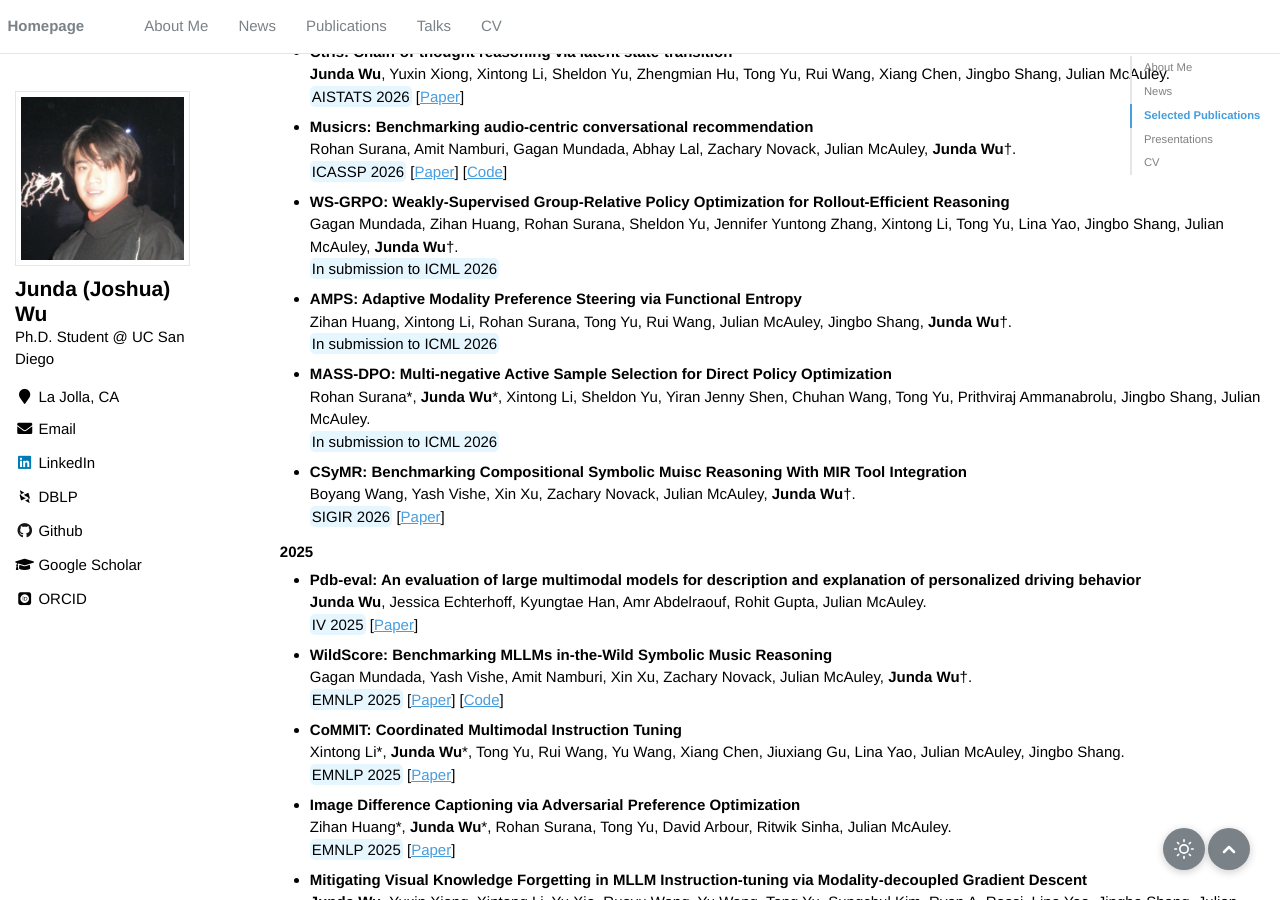
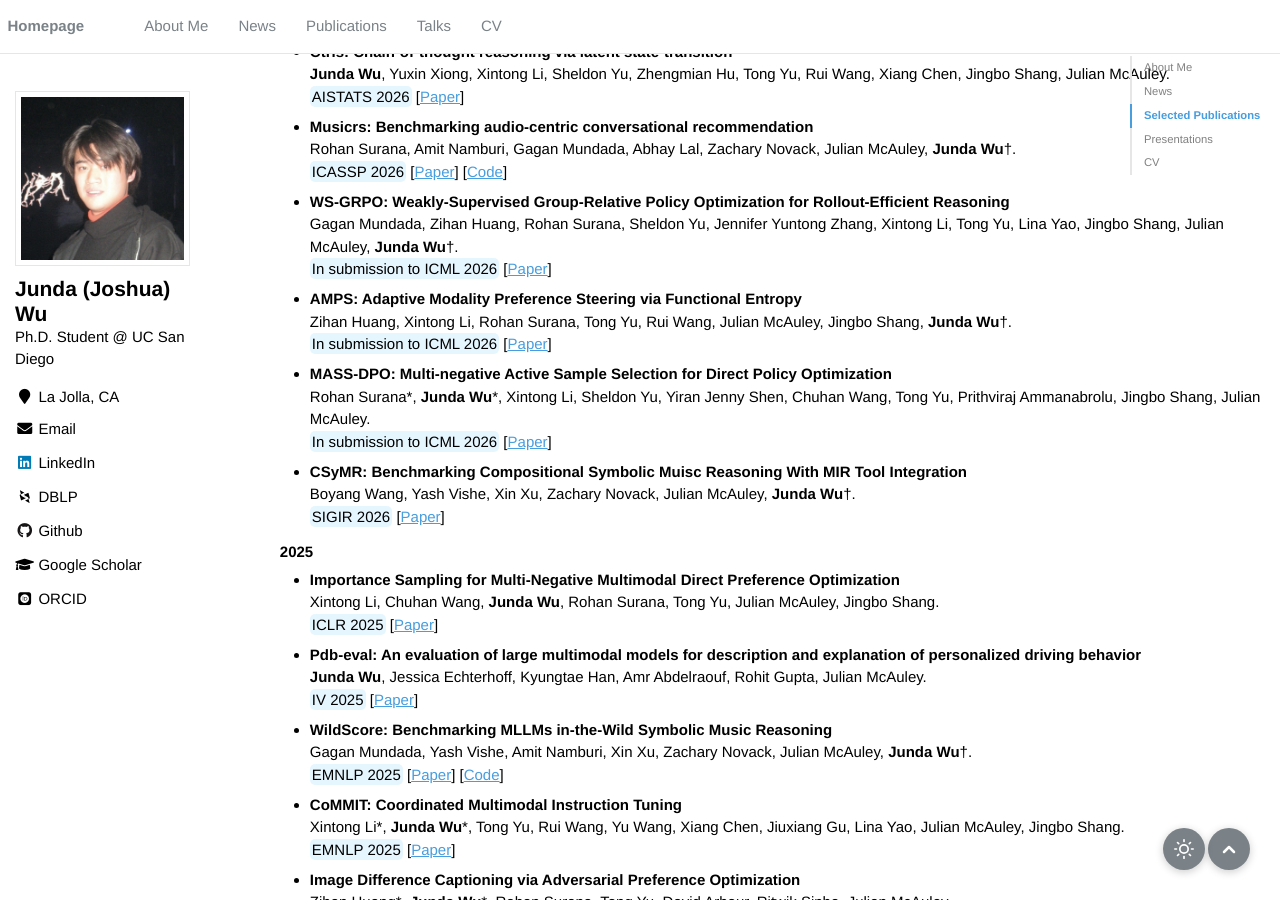
Before and after one commit to JoshuaWu1997/JoshuaWu1997.github.io, a Jekyll site: the page built from _pages/about.md, in a window 1280 px wide and 900 px high, scrolled down 2120 px. Built offline with Jekyll 4.4.1, drawn with Linux system fonts in a browser that asks for light colours; emoji names are drawn with the system emoji font; some web fonts are replaced.

Commit message:
Update publications.yml

```diff
--- a/_data/publications.yml
+++ b/_data/publications.yml
@@ -1,9 +1,10 @@
 featured:
   - {title: 'Ctrls: Chain-of-thought reasoning via latent state-transition', authors: '**Junda Wu**, Yuxin Xiong, Xintong Li, Sheldon Yu, Zhengmian Hu, Tong Yu, Rui Wang, Xiang Chen, Jingbo Shang, Julian McAuley', venue: 'AISTATS 2026', url: 'https://arxiv.org/abs/2507.08182', year: 2026}
   - {title: 'Musicrs: Benchmarking audio-centric conversational recommendation', authors: 'Rohan Surana, Amit Namburi, Gagan Mundada, Abhay Lal, Zachary Novack, Julian McAuley, **Junda Wu**†', venue: 'ICASSP 2026', url: 'https://arxiv.org/abs/2509.19469', code: 'https://github.com/rohan2810/musiCRS', year: 2026}
-  - {title: 'WS-GRPO: Weakly-Supervised Group-Relative Policy Optimization for Rollout-Efficient Reasoning', authors: 'Gagan Mundada, Zihan Huang, Rohan Surana, Sheldon Yu, Jennifer Yuntong Zhang, Xintong Li, Tong Yu, Lina Yao, Jingbo Shang, Julian McAuley, **Junda Wu**†', venue: 'In submission to ICML 2026', year: 2026}
-  - {title: 'AMPS: Adaptive Modality Preference Steering via Functional Entropy', authors: 'Zihan Huang, Xintong Li, Rohan Surana, Tong Yu, Rui Wang, Julian McAuley, Jingbo Shang, **Junda Wu**†', venue: 'In submission to ICML 2026', year: 2026}
-  - {title: 'MASS-DPO: Multi-negative Active Sample Selection for Direct Policy Optimization', authors: 'Rohan Surana\*, **Junda Wu**\*, Xintong Li, Sheldon Yu, Yiran Jenny Shen, Chuhan Wang, Tong Yu, Prithviraj Ammanabrolu, Jingbo Shang, Julian McAuley', venue: 'In submission to ICML 2026', year: 2026}
+  - {title: 'WS-GRPO: Weakly-Supervised Group-Relative Policy Optimization for Rollout-Efficient Reasoning', authors: 'Gagan Mundada, Zihan Huang, Rohan Surana, Sheldon Yu, Jennifer Yuntong Zhang, Xintong Li, Tong Yu, Lina Yao, Jingbo Shang, Julian McAuley, **Junda Wu**†', venue: 'In submission to ICML 2026', url: 'https://arxiv.org/abs/2602.17025', year: 2026}
+  - {title: 'AMPS: Adaptive Modality Preference Steering via Functional Entropy', authors: 'Zihan Huang, Xintong Li, Rohan Surana, Tong Yu, Rui Wang, Julian McAuley, Jingbo Shang, **Junda Wu**†', venue: 'In submission to ICML 2026', url: 'https://arxiv.org/abs/2602.12533', year: 2026}
+  - {title: 'MASS-DPO: Multi-negative Active Sample Selection for Direct Policy Optimization', authors: 'Rohan Surana\*, **Junda Wu**\*, Xintong Li, Sheldon Yu, Yiran Jenny Shen, Chuhan Wang, Tong Yu, Prithviraj Ammanabrolu, Jingbo Shang, Julian McAuley', venue: 'In submission to ICML 2026', url: 'https://openreview.net/pdf?id=gFtdK7pwHg', year: 2026}
+  - {title: 'Importance Sampling for Multi-Negative Multimodal Direct Preference Optimization', authors: 'Xintong Li, Chuhan Wang, **Junda Wu**, Rohan Surana, Tong Yu, Julian McAuley, Jingbo Shang', venue: 'ICLR 2025', url: 'https://arxiv.org/abs/2509.25717', year: 2025}
   - {title: 'Pdb-eval: An evaluation of large multimodal models for description and explanation of personalized driving behavior', authors: '**Junda Wu**, Jessica Echterhoff, Kyungtae Han, Amr Abdelraouf, Rohit Gupta, Julian McAuley', venue: 'IV 2025', url: 'https://arxiv.org/abs/2507.18447', year: 2025}
   - {title: 'WildScore: Benchmarking MLLMs in-the-Wild Symbolic Music Reasoning', authors: 'Gagan Mundada, Yash Vishe, Amit Namburi, Xin Xu, Zachary Novack, Julian McAuley, **Junda Wu**†', venue: 'EMNLP 2025', url: 'https://aclanthology.org/2025.emnlp-main.853/', code: 'https://github.com/GaganVM/WildScore', year: 2025}
   - {title: 'CoMMIT: Coordinated Multimodal Instruction Tuning', authors: 'Xintong Li\*, **Junda Wu**\*, Tong Yu, Rui Wang, Yu Wang, Xiang Chen, Jiuxiang Gu, Lina Yao, Julian McAuley, Jingbo Shang', venue: 'EMNLP 2025', url: 'https://aclanthology.org/2025.emnlp-main.582/', year: 2025}
@@ -30,16 +31,16 @@ featured:
 
 index:
   # 2026
-  - {title: 'WS-GRPO: Weakly-Supervised Group-Relative Policy Optimization for Rollout-Efficient Reasoning', authors: 'Gagan Mundada, Zihan Huang, Rohan Surana, Sheldon Yu, Jennifer Yuntong Zhang, Xintong Li, Tong Yu, Lina Yao, Jingbo Shang, Julian McAuley, **Junda Wu**†', venue: 'In submission to ICML 2026', year: 2026}
-  - {title: 'AMPS: Adaptive Modality Preference Steering via Functional Entropy', authors: 'Zihan Huang, Xintong Li, Rohan Surana, Tong Yu, Rui Wang, Julian McAuley, Jingbo Shang, **Junda Wu**†', venue: 'In submission to ICML 2026', year: 2026}
-  - {title: 'MASS-DPO: Multi-negative Active Sample Selection for Direct Policy Optimization', authors: 'Rohan Surana\*, **Junda Wu**\*, Xintong Li, Sheldon Yu, Yiran Jenny Shen, Chuhan Wang, Tong Yu, Prithviraj Ammanabrolu, Jingbo Shang, Julian McAuley', venue: 'In submission to ICML 2026', year: 2026}
+  - {title: 'WS-GRPO: Weakly-Supervised Group-Relative Policy Optimization for Rollout-Efficient Reasoning', authors: 'Gagan Mundada, Zihan Huang, Rohan Surana, Sheldon Yu, Jennifer Yuntong Zhang, Xintong Li, Tong Yu, Lina Yao, Jingbo Shang, Julian McAuley, **Junda Wu**†', venue: 'In submission to ICML 2026', url: 'https://arxiv.org/abs/2602.17025', year: 2026}
+  - {title: 'AMPS: Adaptive Modality Preference Steering via Functional Entropy', authors: 'Zihan Huang, Xintong Li, Rohan Surana, Tong Yu, Rui Wang, Julian McAuley, Jingbo Shang, **Junda Wu**†', venue: 'In submission to ICML 2026', url: 'https://arxiv.org/abs/2602.12533', year: 2026}
+  - {title: 'MASS-DPO: Multi-negative Active Sample Selection for Direct Policy Optimization', authors: 'Rohan Surana\*, **Junda Wu**\*, Xintong Li, Sheldon Yu, Yiran Jenny Shen, Chuhan Wang, Tong Yu, Prithviraj Ammanabrolu, Jingbo Shang, Julian McAuley', venue: 'In submission to ICML 2026', url: 'https://openreview.net/pdf?id=gFtdK7pwHg', year: 2026}
   - {title: 'CSyMR: Benchmarking Compositional Symbolic Muisc Reasoning With MIR Tool Integration', authors: 'Boyang Wang, Yash Vishe, Xin Xu, Zachary Novack, Julian McAuley, **Junda Wu**†', venue: 'SIGIR 2026', url: 'https://arxiv.org/abs/2601.11556', year: 2026}
   - {title: 'Evaluation on Entity Matching in Recommender Systems', authors: 'Zihan Huang, Rohan Surana, Zhouhang Xie, **Junda Wu**, Yu Xia, Julian McAuley', venue: 'arXiv 2026', url: 'https://arxiv.org/abs/2601.17218', code: 'https://github.com/huang-zihan/Reddit-Amazon-Entity-Matching', year: 2026}
   - {title: 'SceneAlign: Aligning Multimodal Reasoning to Scene Graphs in Complex Visual Scenes', authors: 'Chuhan Wang, Xintong Li, Jennifer Yuntong Zhang, **Junda Wu**, Chengkai Huang, Lina Yao, Julian McAuley, Jingbo Shang', venue: 'ACL 2026', url: 'https://arxiv.org/abs/2601.05600', year: 2026}
-  - {title: 'Large Language Models for Conversational User Simulation: A Comprehensive Survey', authors: 'Bo Ni, Leyao Wang, Yu Wang, Branislav Kveton, Franck Dernoncourt, Yu Xia, Hongjie Chen, Reuben Leura, Puneet Mathur, Nesreen K. Ahmed, **Junda Wu**, Tong Yu, Ryan A. Rossi, Julian McAuley', venue: 'EACL 2026', year: 2026}
+  - {title: 'Large Language Models for Conversational User Simulation: A Comprehensive Survey', authors: 'Bo Ni, Leyao Wang, Yu Wang, Branislav Kveton, Franck Dernoncourt, Yu Xia, Hongjie Chen, Reuben Leura, Puneet Mathur, Nesreen K. Ahmed, **Junda Wu**, Tong Yu, Ryan A. Rossi, Julian McAuley', venue: 'EACL 2026', url: 'https://aclanthology.org/2026.eacl-long.200/', year: 2026}
   - {title: 'Ctrls: Chain-of-thought reasoning via latent state-transition', authors: '**Junda Wu**, Yuxin Xiong, Xintong Li, Sheldon Yu, Zhengmian Hu, Tong Yu, Rui Wang, Xiang Chen, Jingbo Shang, Julian McAuley', venue: 'AISTATS 2026', url: 'https://arxiv.org/abs/2507.08182', year: 2026}
   - {title: 'Musicrs: Benchmarking audio-centric conversational recommendation', authors: 'Rohan Surana, Amit Namburi, Gagan Mundada, Abhay Lal, Zachary Novack, Julian McAuley, **Junda Wu**†', venue: 'ICASSP 2026', url: 'https://arxiv.org/abs/2509.19469', code: 'https://github.com/rohan2810/musiCRS', year: 2026}
-  - {title: 'CachePrune: Neural-Based Attribution Defense Against Indirect Prompt Injection Attacks', authors: 'Rui Wang, **Junda Wu**, Yu Xia, Tong Yu, Ruiyi Zhang, Ryan A. Rossi, Subrata Mitra, Lina Yao, Julian McAuley', venue: 'ACL 2026', year: 2026}
+  - {title: 'CachePrune: Neural-Based Attribution Defense Against Indirect Prompt Injection Attacks', authors: 'Rui Wang, **Junda Wu**, Yu Xia, Tong Yu, Ruiyi Zhang, Ryan A. Rossi, Subrata Mitra, Lina Yao, Julian McAuley', venue: 'ACL 2026', url: 'https://arxiv.org/abs/2504.21228', year: 2026}
   - {title: 'Evaluating Language Model Pluralism through In-the-wild Crowd Discussions', authors: 'Gagan Mundada, Rohan Surana, Nandhini Swaminathan, Bodhisattwa Prasad Majumder, **Junda Wu**, Julian McAuley, Zhouhang Xie', venue: 'ACL 2026', year: 2026}
 
   # 2025
```
